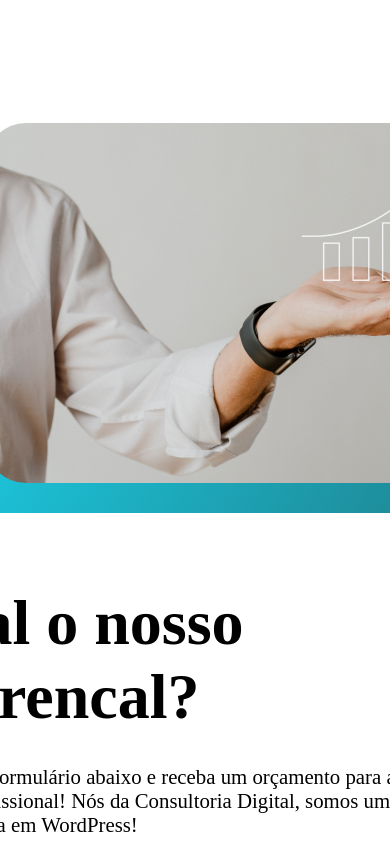
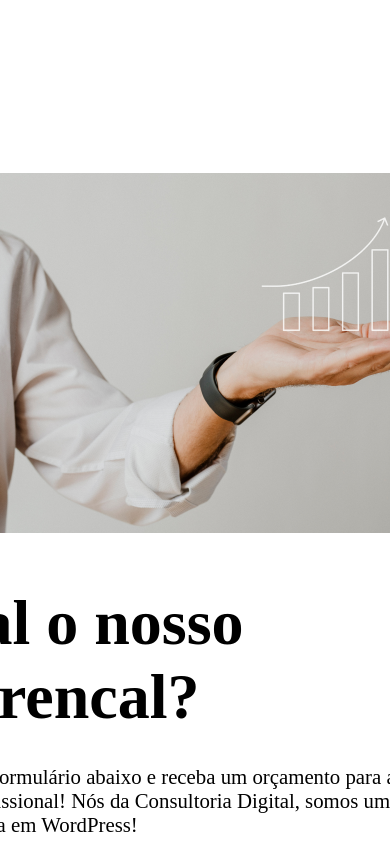
Before and after one commit to maikonweber/NaganoPrivete, a Next.js app: page / in a window 390 px wide. Shown: the part 2400-3244 px from the top of the page. Built offline with nearby package versions, Linux system fonts and the light colour scheme.

Commit message:
ajustes section

```diff
--- a/src/Components/SectionText/style.module.css
+++ b/src/Components/SectionText/style.module.css
@@ -134,6 +134,51 @@
                 align-items: center;
         }
 
+
+.contImage::before{
+        content: "";
+        height: 100%;
+        width: 100%;
+        display: block;
+        background: linear-gradient(121.22deg, #1BD3EB 10.66%, #1E8B99 92.42%);
+        border-radius: 30px;
+        position: initial;
+        z-index: 1;
+        top:  0px;
+        left: 0px;
+}
+
+.contImage.active::before{
+        content: "";
+        height: 100%;
+        width: 100%;
+        display: block;
+        background: linear-gradient(121.22deg, #1BD3EB 10.66%, #1E8B99 92.42%);
+        border-radius: 30px;
+        position: initial;
+        z-index: 1;
+        top:  0px;
+        left: 0px;
+}
+.contImage img{
+        position: initial;
+        left: -40px;
+        top:  -50px;
+        border-radius: 40px;
+        display: block;
+        overflow: hidden;
+        z-index: 3;
+}
+
+.contImage.active img{
+        position: initial;
+        left:  40px;
+        top:  -50px;
+        border-radius: 40px;
+        display: block;
+        overflow: hidden;
+        z-index: 3;
+}
         .left{
                 flex:1;
                 display: flex;
```
